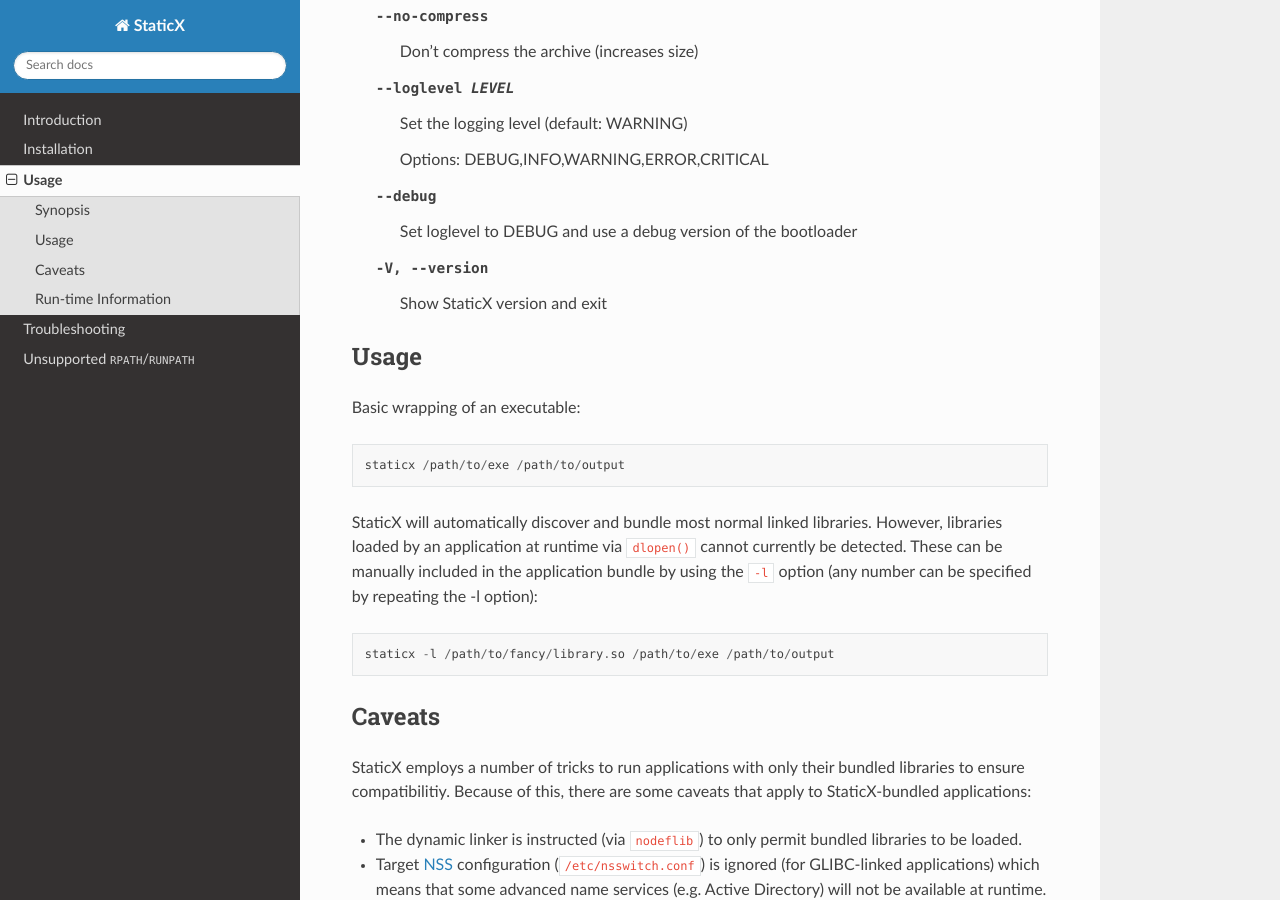
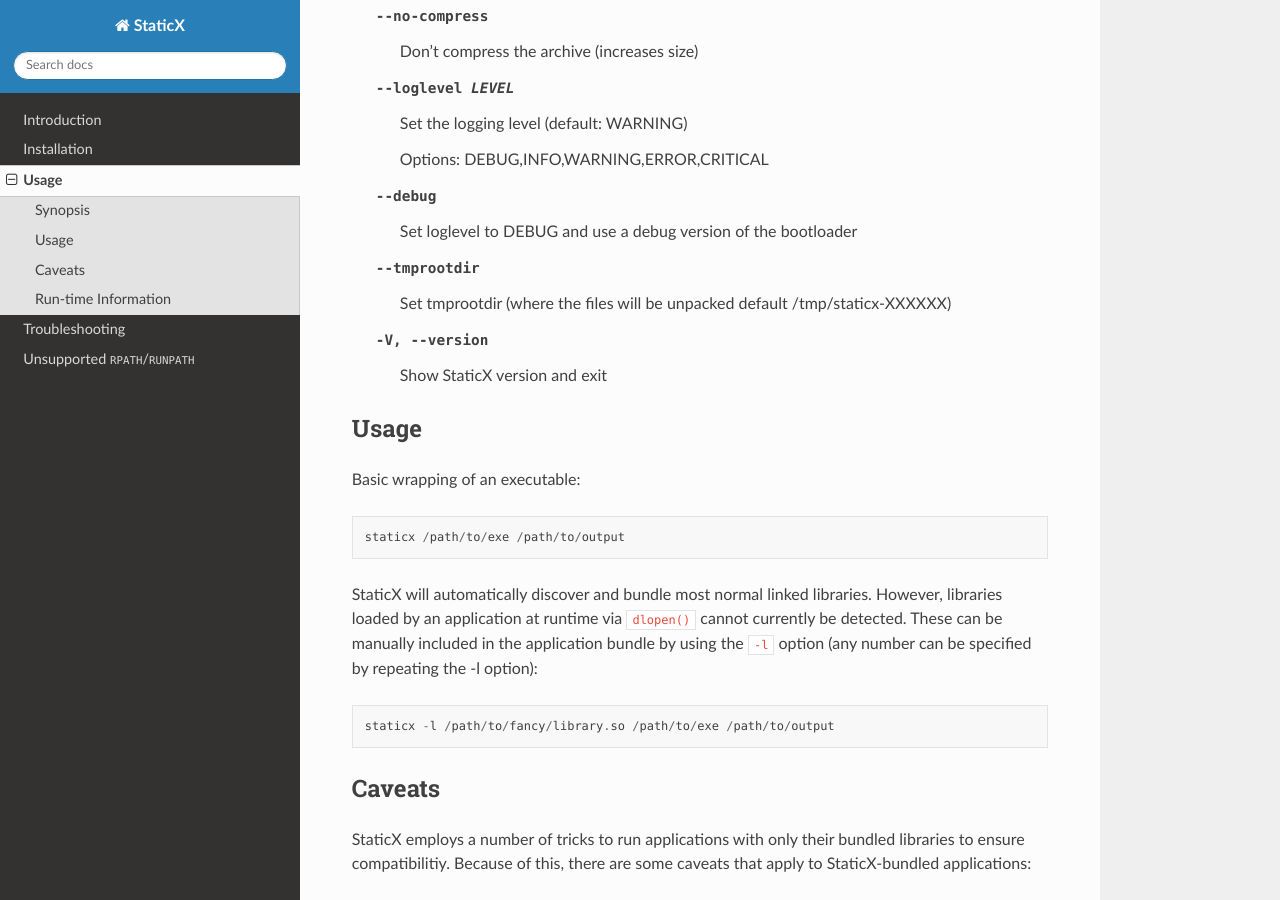
Before and after one commit to JonathonReinhart/staticx, a Sphinx documentation site: the page built from docs/usage.rst, in a window 1280 px wide and 900 px high, scrolled down 799 px. Built offline with Sphinx 7.4.7 and the Read the Docs theme 2.0.0, drawn with Linux system fonts in a browser that asks for light colours.

Commit message:
Update usage

```diff
--- a/docs/usage.rst
+++ b/docs/usage.rst
@@ -31,6 +31,9 @@
 
   --debug               Set loglevel to DEBUG and use a debug version of the
                         bootloader
+
+  --tmprootdir          Set tmprootdir (where the files will be unpacked
+                        default /tmp/staticx-XXXXXX)
 
   -V, --version         Show StaticX version and exit
 
```
